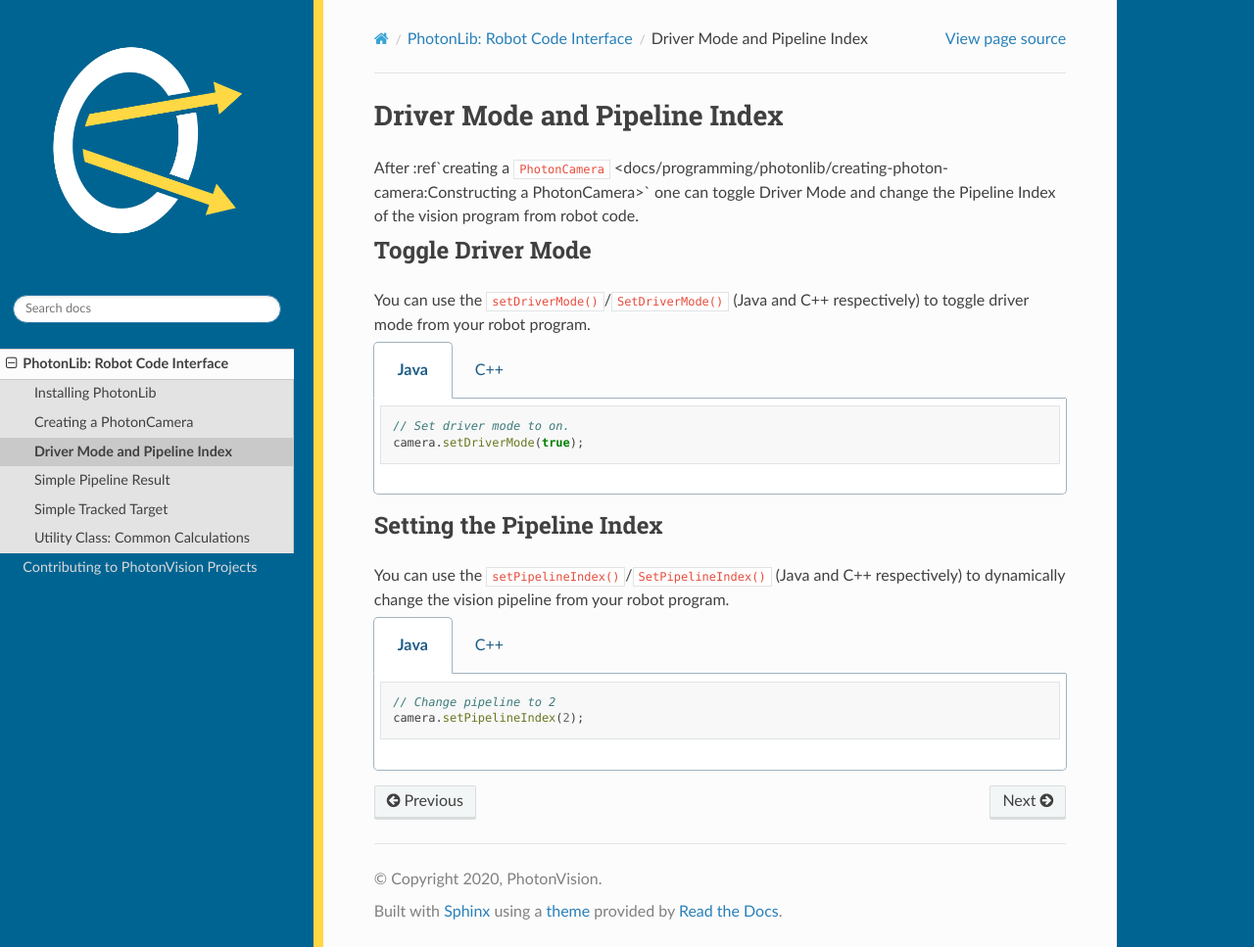
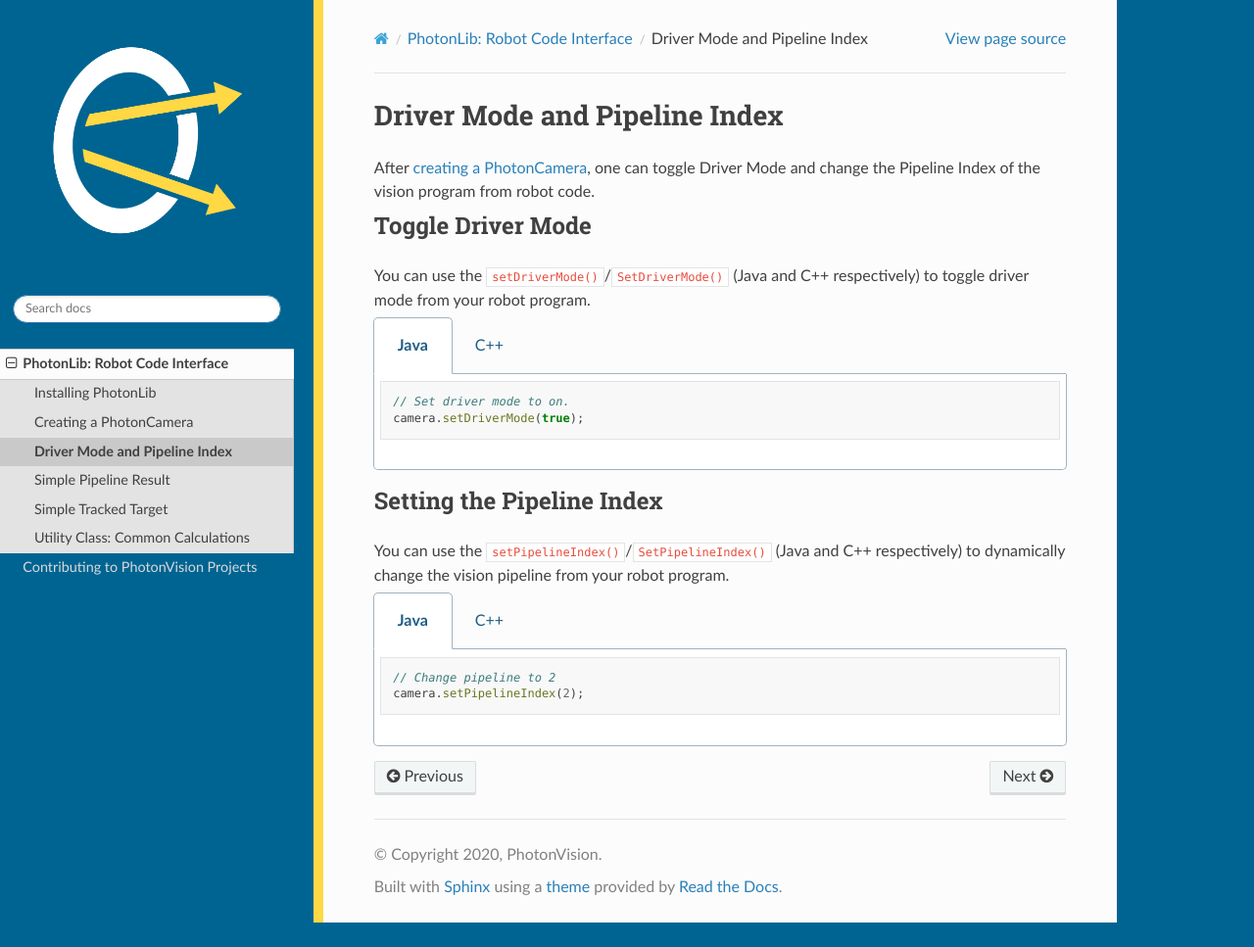
Before and after one commit to PhotonVision/photonvision-docs, a Sphinx documentation site: the page built from source/docs/programming/photonlib/driver-mode-pipeline-index.rst, in a window 1280 px wide and 967 px high. Shown: the whole window at 98% size. Built offline with Sphinx 7.4.7 and the Read the Docs theme 2.0.0, drawn with Linux system fonts in a browser that asks for light colours.

Commit message:
Fix formatting

```diff
--- a/source/docs/programming/photonlib/driver-mode-pipeline-index.rst
+++ b/source/docs/programming/photonlib/driver-mode-pipeline-index.rst
@@ -1,6 +1,6 @@
 Driver Mode and Pipeline Index
 ==============================
-After :ref`creating a ``PhotonCamera`` <docs/programming/photonlib/creating-photon-camera:Constructing a PhotonCamera>` one can toggle Driver Mode and change the Pipeline Index of the vision program from robot code.
+After :ref:`creating a PhotonCamera <docs/programming/photonlib/creating-photon-camera:Constructing a PhotonCamera>`, one can toggle Driver Mode and change the Pipeline Index of the vision program from robot code.
 
 Toggle Driver Mode
 ------------------
```
